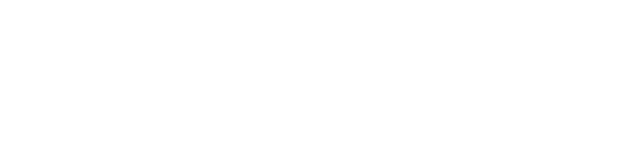
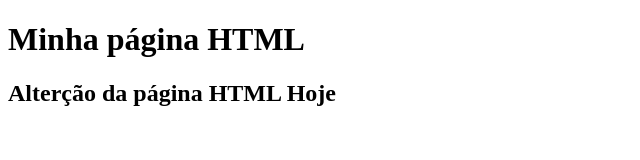
Before and after one commit to jadielsonnsouza/gama-no-github, a plain HTML site: page index.html in a window 1280 px wide. Shown: the whole page, without its empty margins (0-640 px from the left). Drawn offline with Linux system fonts and the light colour scheme.

Commit message:
arquivo index.html atualizado novamente

```diff
--- a/index.html
+++ b/index.html
@@ -1,10 +1,14 @@
 <!DOCTYPE html>
 <html>
+
 <head>
 	<meta charset="utf-8">
 	<title></title>
 </head>
+
 <body>
+	<h1>Minha página HTML</h1>
+	<h2>Alterção da página HTML Hoje</h2>
+</body>
 
-</body>
 </html>
```
